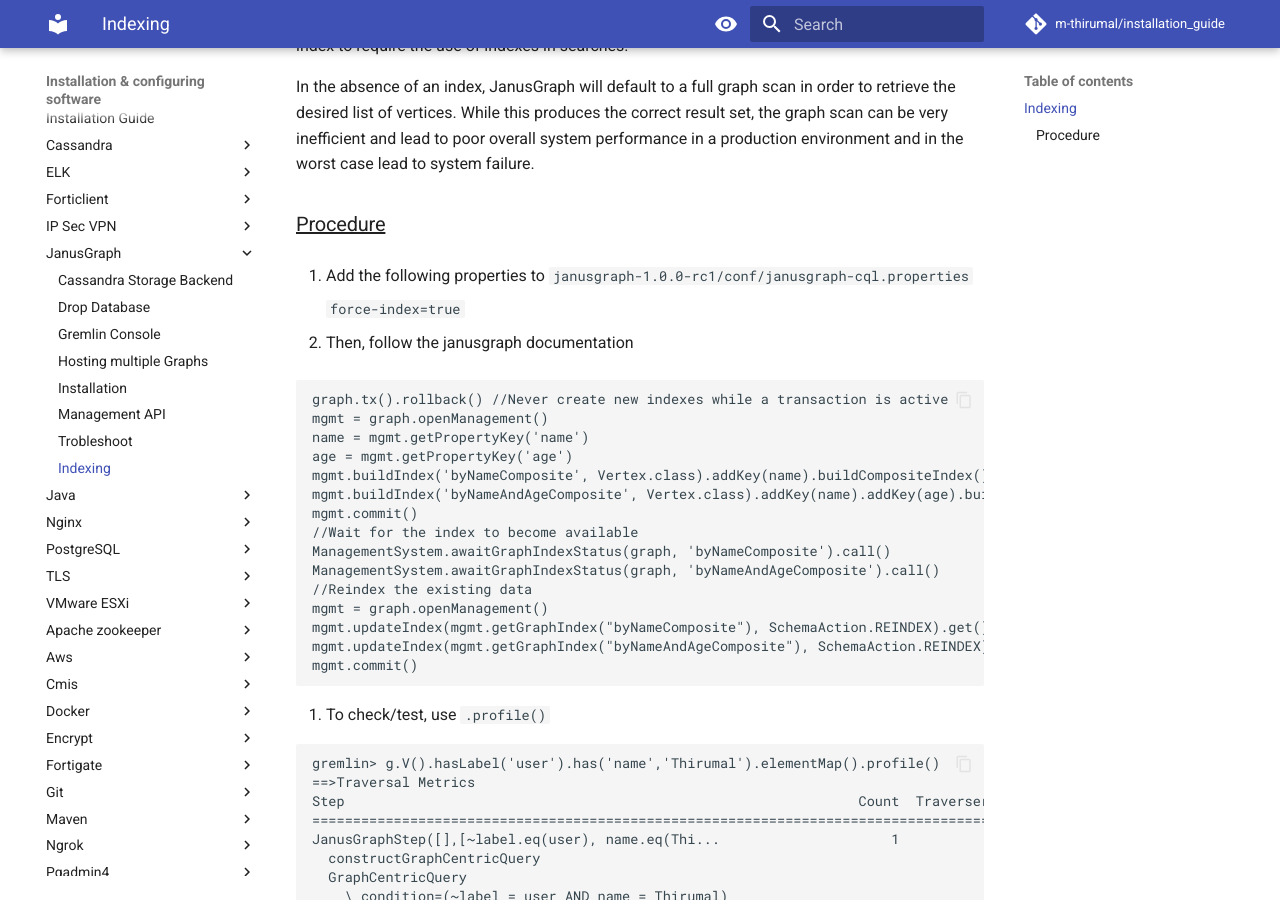
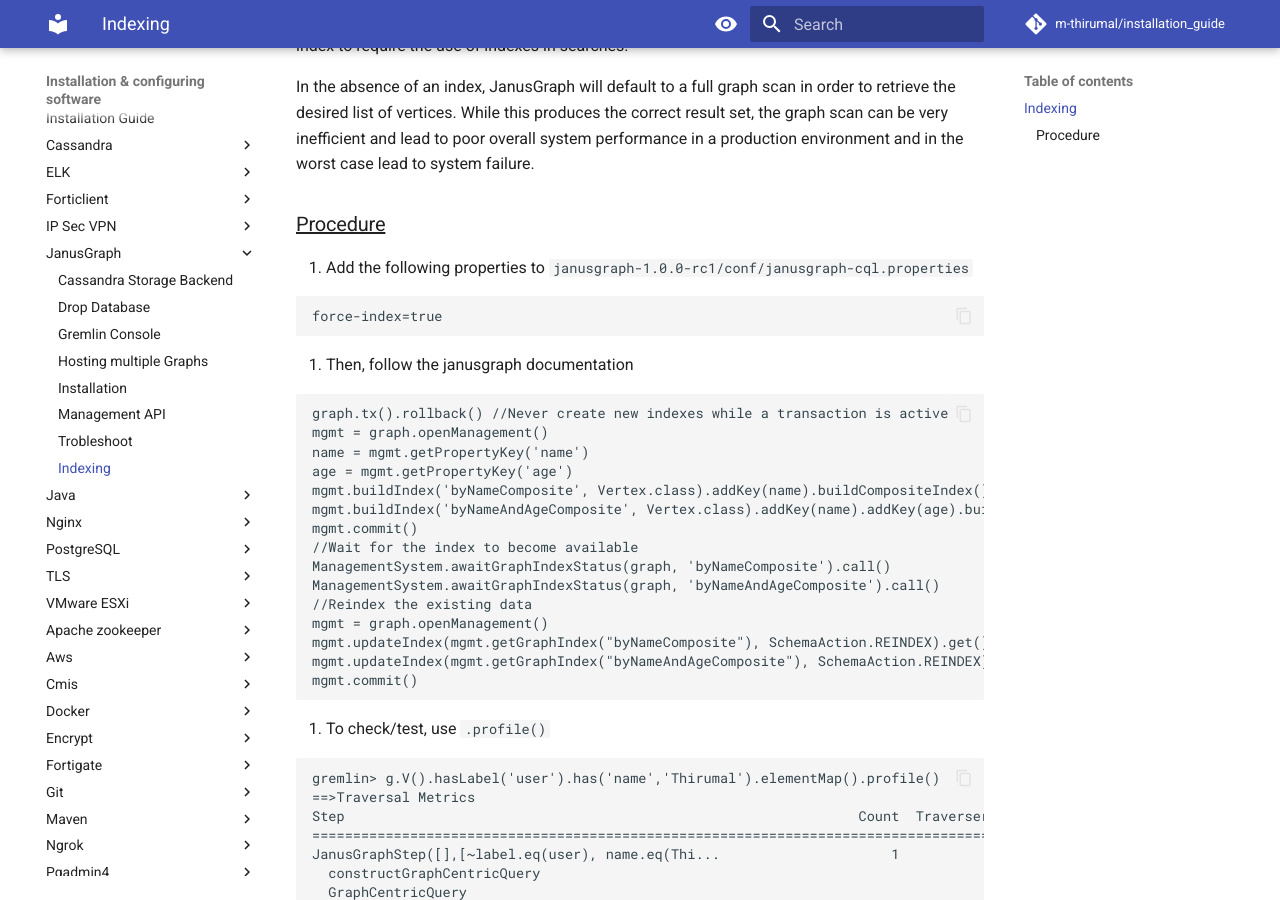
Before and after one commit to m-thirumal/installation_guide, an MkDocs documentation site: the page built from docs/JanusGraph/indexing.md, in a window 1280 px wide and 900 px high, scrolled down 425 px. Built offline with MkDocs 1.6.1 and Material for MkDocs 9.7.7, drawn with Linux system fonts in a browser that asks for light colours; comment, search, counter and statistics services are not loaded.

````diff
--- a/docs/JanusGraph/indexing.md
+++ b/docs/JanusGraph/indexing.md
@@ -15,7 +15,9 @@ In the absence of an index, JanusGraph will default to a full graph scan in orde
 
 1. Add the following properties to `janusgraph-1.0.0-rc1/conf/janusgraph-cql.properties`
 
-    `force-index=true`
+```
+force-index=true
+```
 
 2. Then, follow the janusgraph documentation
 
````
